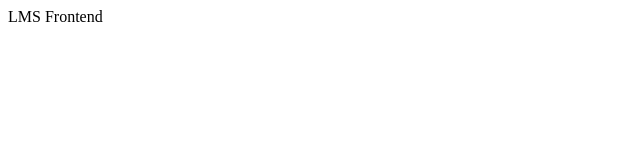
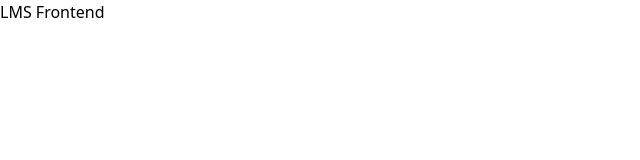
Before and after one commit to gkartikey05/Learning-Management-System, a React (Vite) app in the folder CLIENT/: page / in a window 1280 px wide. Shown: the top 160 px of the page, without its empty margins (0-640 px from the left). Built offline with nearby package versions, Linux system fonts and the light colour scheme.

Commit message:
Added tailwind config

```diff
--- a/CLIENT/package.json
+++ b/CLIENT/package.json
@@ -23,6 +23,7 @@
     "eslint-plugin-react-hooks": "^5.1.0-rc.0",
     "eslint-plugin-react-refresh": "^0.4.9",
     "globals": "^15.9.0",
+    "tailwindcss": "^3.4.11",
     "vite": "^5.4.1"
   }
 }
--- a/CLIENT/src/index.css
+++ b/CLIENT/src/index.css
@@ -0,0 +1,9 @@
+@tailwind base;
+@tailwind components;
+@tailwind utilities;
+
+body {
+  margin: auto;
+  max-width: 1440px;
+  position: relative;
+}
--- /dev/null
+++ b/CLIENT/tailwind.config.js
@@ -0,0 +1,8 @@
+/** @type {import('tailwindcss').Config} */
+export default {
+  content: ["./src/**/*.{html,js,jsx,ts,tsx}"],
+  theme: {
+    extend: {},
+  },
+  plugins: [],
+};
```
Also changed, not shown: 2 other files (tests, documents, lock files or other folders).
